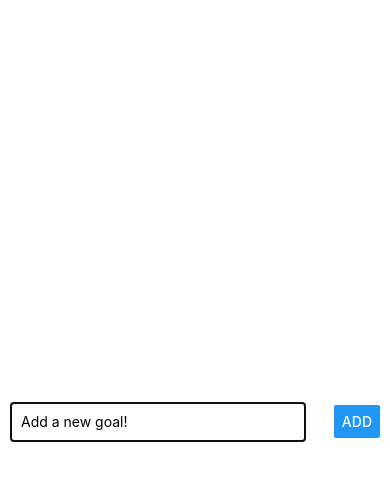
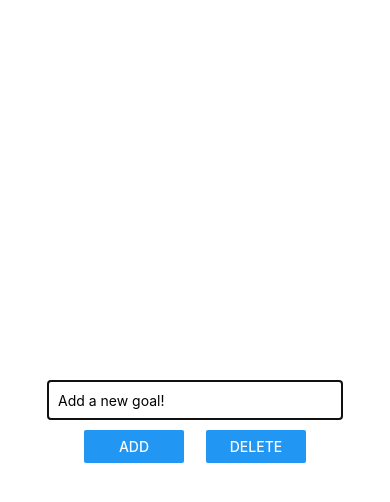
Before and after one commit to ravraw/react_native_goals_app, a React Native app: screen / in a window 390 px wide. Both pictures are taken after a click on the button "ADD NEW GOAL". Shown: the top 502 px of the page. Built offline with nearby package versions, Linux system fonts and the light colour scheme.

Commit message:
Update add delete goal button

```diff
--- a/App.js
+++ b/App.js
@@ -29,7 +29,11 @@ const App = () => {
   return (
     <SafeAreaView style={styles.appContainer}>
       <Button title="Add New Goal" onPress={showAddGoalModel} />
-      {modelVisible && <GoalInput addGoalHandler={addGoalHandler} />}
+      <GoalInput
+        modelVisible={modelVisible}
+        addGoalHandler={addGoalHandler}
+        deleteGoalHandler={deleteGoalHandler}
+      />
       <View style={styles.listContainer}>
         <FlatList
           data={goalList}
--- a/components/GoalInput.js
+++ b/components/GoalInput.js
@@ -1,7 +1,7 @@
 import { useState } from "react";
 import { StyleSheet, View, TextInput, Button, Modal } from "react-native";
 
-const GoalInput = ({ addGoalHandler }) => {
+const GoalInput = ({ addGoalHandler, deleteGoalHandler, modelVisible }) => {
   const [enteredGoal, setEnteredGoal] = useState("");
 
   const textInputHandler = (updatedText) => {
@@ -13,8 +13,13 @@ const GoalInput = ({ addGoalHandler }) => {
     setEnteredGoal("");
   };
 
+  const deleteGoal = () => {
+    deleteGoalHandler("id");
+    setEnteredGoal("");
+  };
+
   return (
-    <Modal>
+    <Modal visible={modelVisible} animation="slide">
       <View style={styles.inputContainer}>
         <TextInput
           value={enteredGoal}
@@ -22,7 +27,14 @@ const GoalInput = ({ addGoalHandler }) => {
           placeholder="Add a new goal!"
           onChangeText={textInputHandler}
         />
-        <Button title="ADD" onPress={addGoal} />
+        <View style={styles.buttonContainer}>
+          <View style={styles.button}>
+            <Button title="ADD" onPress={addGoal} />
+          </View>
+          <View style={styles.button}>
+            <Button title="DELETE" onPress={addGoal} />
+          </View>
+        </View>
       </View>
     </Modal>
   );
@@ -31,8 +43,8 @@ const GoalInput = ({ addGoalHandler }) => {
 const styles = StyleSheet.create({
   inputContainer: {
     flex: 1,
-    flexDirection: "row",
-    justifyContent: "space-between",
+    flexDirection: "column",
+    justifyContent: "center",
     alignItems: "center",
     margin: 10,
     borderBottomWidth: 1,
@@ -46,7 +58,15 @@ const styles = StyleSheet.create({
     height: 40,
     borderColor: "gray",
   },
-  button: {},
+  buttonContainer: {
+    marginTop: 10,
+    flexDirection: "row",
+    justifyContent: "space-between",
+    width: "60%",
+  },
+  button: {
+    width: 100,
+  },
 });
 
 export default GoalInput;
```
